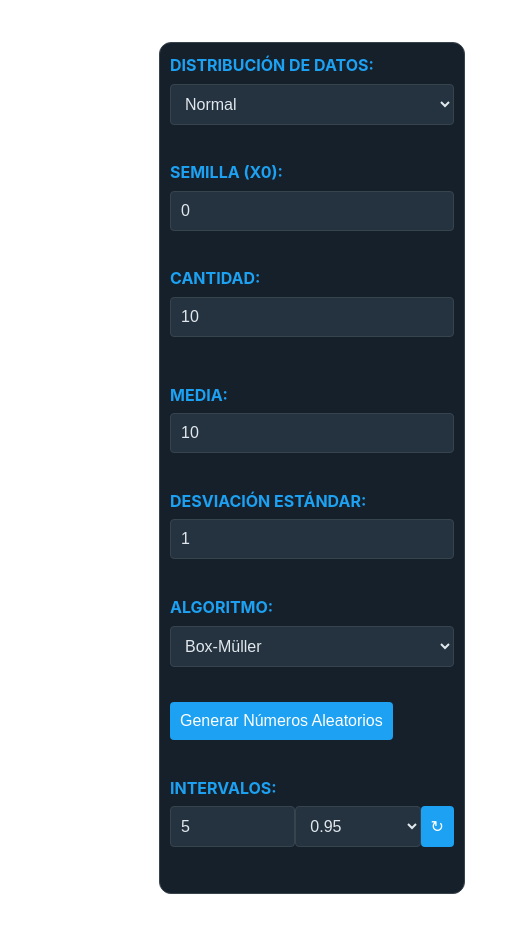
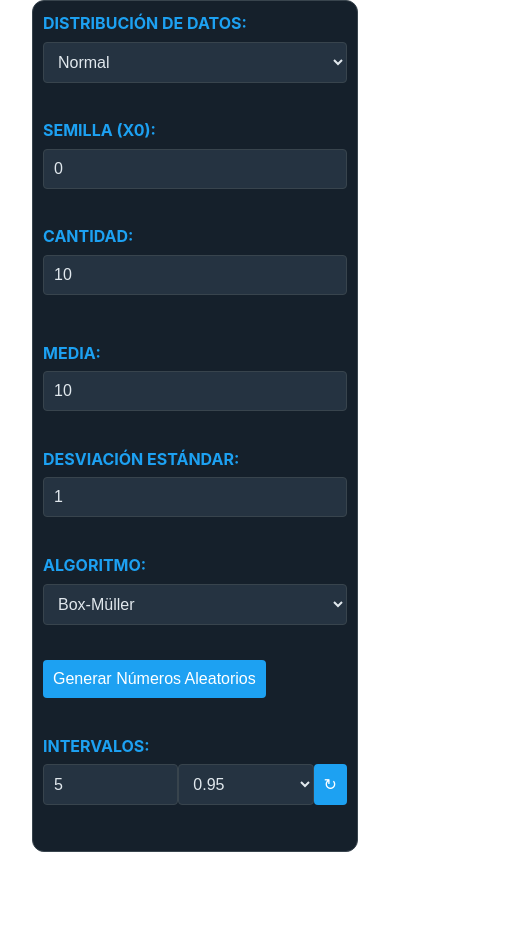
Before and after one commit to FrancoRav/simrng-vue, a Vue app: page / in a window 390 px wide. Shown: the top 932 px of the page, 507 px wide, since content can reach past the window. After the commit the page ends 852 px from the top, so only its background shows below. Built offline with nearby package versions, Linux system fonts and the light colour scheme.

Commit message:
fix: style for different resolutions

```diff
--- a/src/assets/main.css
+++ b/src/assets/main.css
@@ -2,12 +2,17 @@
 
 #app {
   width: 100%;
-  margin: 0 30%;
-  padding: 2rem;
+  margin: 0 20%;
+  padding: 0rem;
 
   overflow: hidden;
 
   font-weight: normal;
+}
+
+#app > div {
+    max-width: 650px;
+    margin: auto;
 }
 
 a,
@@ -33,3 +38,15 @@ a,
     padding: 0 2rem;
   }
 }
+
+@media (max-width: 1023px) {
+  body {
+    display: flex;
+    place-items: center;
+  }
+
+    #app {
+        margin: 0;
+        padding: 0 2rem;
+    }
+}
```
